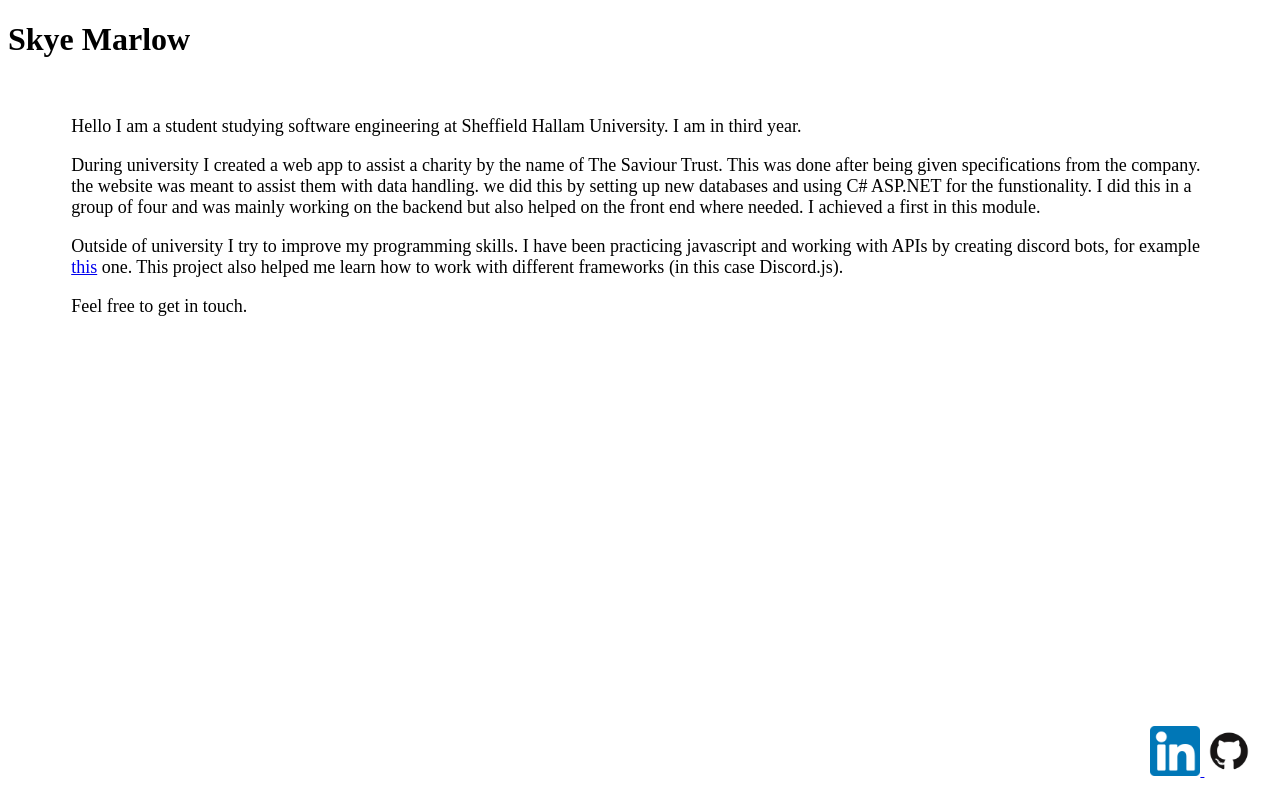
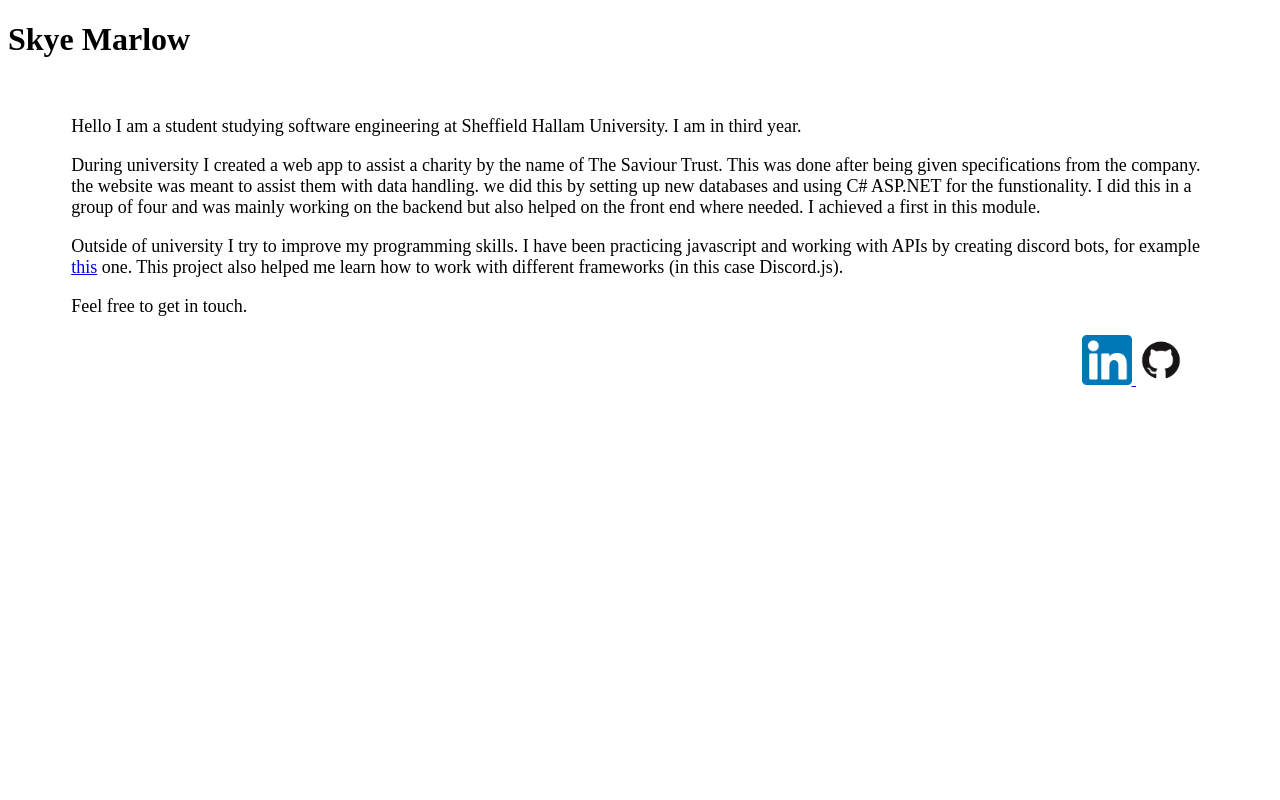
Before and after one commit to GlitchSkye/GlitchSkye.github.io, a plain HTML site: page index.html in a window 1280 px wide. Drawn offline with Linux system fonts and the light colour scheme.

Commit message:
repositioned icons

```diff
--- a/css/mobile.css
+++ b/css/mobile.css
@@ -5,16 +5,6 @@
     font-size: large;
 }
 
-footer{
-    position: fixed;
-    left: 0;
-    bottom: 0.5%;
-    width: 100%;
-    height: 70px;
-    color: black;
-    text-align: right;
-}
-
 .icons{
     text-align: right;
     margin-right: 2%;
--- a/index.html
+++ b/index.html
@@ -32,9 +32,8 @@ This project also helped me learn how to work with different frameworks (in this
 <p>
     Feel free to get in touch.
 </p>
-</div>
-<footer>
-    <div class = "icons">
+
+<div class = "icons">
     <a href="https://www.linkedin.com/in/skye-marlow-b22b73195/">
         <img alt="LinkedIn logo logo" src="images/linkedInBadge.png"
         width="50" height="50">
@@ -43,7 +42,11 @@ This project also helped me learn how to work with different frameworks (in this
         <img alt="Github logo" src="images/GitHubBadge.png"
         width="50" height="50">
     </a>
-    </div>
+</div>
+
+</div>
+<footer>
+
 </footer>
 </body>
 </html>
```
